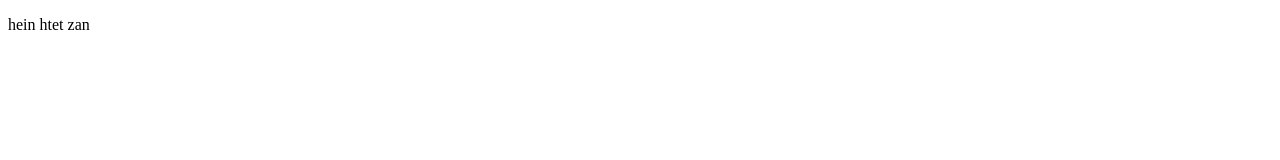
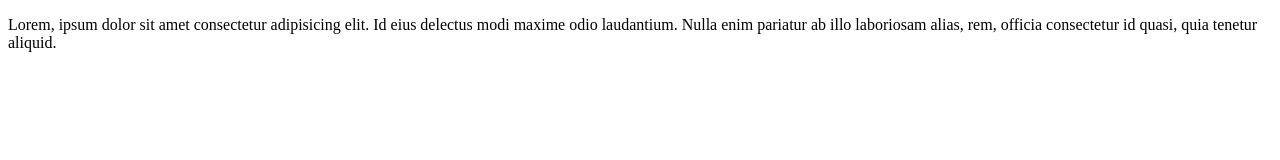
Before and after one commit to kophyokophyo/pj2, a plain HTML site: page index.html in a window 1280 px wide. Drawn offline with Linux system fonts and the light colour scheme.

Commit message:
update newIndex

```diff
--- a/index.html
+++ b/index.html
@@ -9,7 +9,10 @@
 <body>
 
 
-    <p>hein htet zan</p>
+
+    <p>
+        Lorem, ipsum dolor sit amet consectetur adipisicing elit. Id eius delectus modi maxime odio laudantium. Nulla enim pariatur ab illo laboriosam alias, rem, officia consectetur id quasi, quia tenetur aliquid.
+    </p>
 
 </body>
 </html>
```
